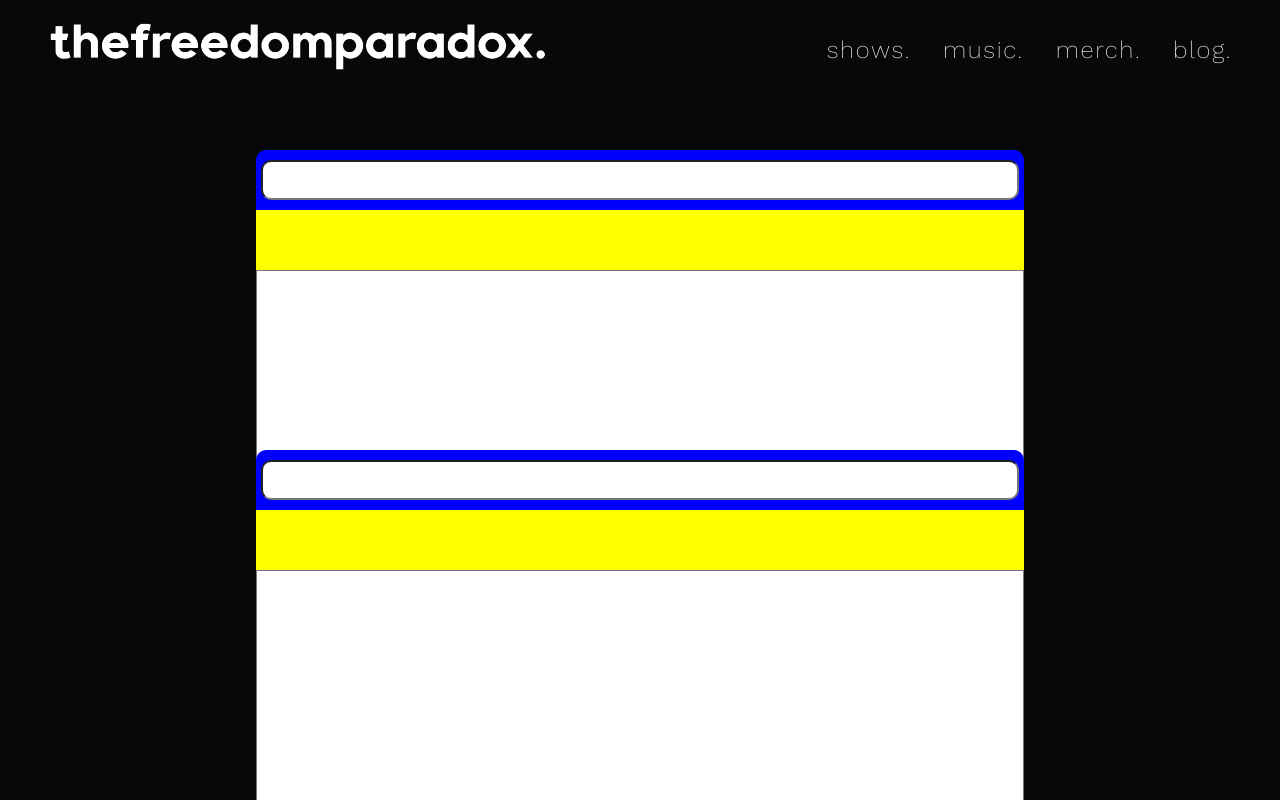
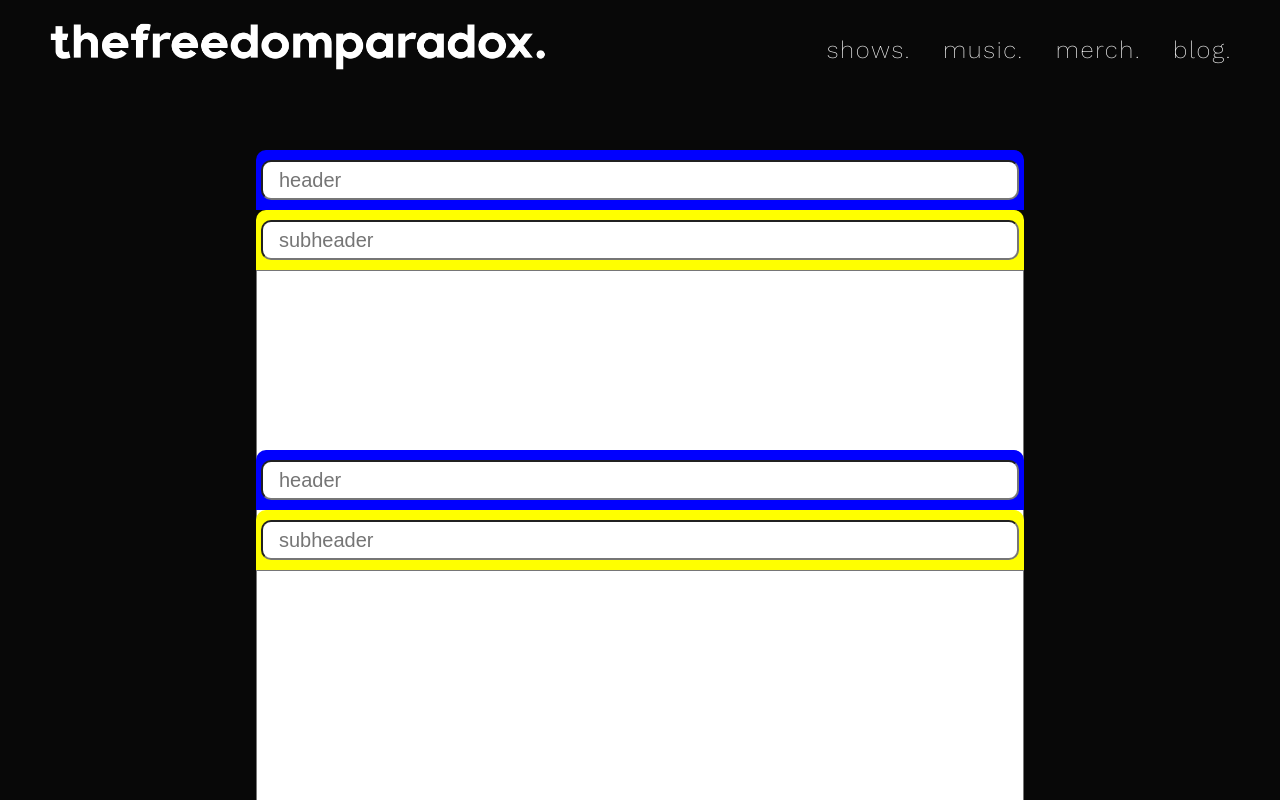
Before and after one commit to elliottdombrowski/tfp, a React (Create React App) app in the folder client/: page /blogcms in a window 1280 px wide. Shown: the top 800 px of the page. Built offline with nearby package versions, Linux system fonts and the light colour scheme.

Commit message:
setting up blog cms

```diff
--- a/client/src/pages/BlogCMS/BlogCMS.js
+++ b/client/src/pages/BlogCMS/BlogCMS.js
@@ -9,10 +9,19 @@ const BlogCMS = () => {
       <div className='blog-cms-header'>
         <input
           type='text'
-          className='blog-cms-header'
+          placeholder='header'
+          className='blog-cms-header-input'
+          />
+      </div>
+
+      <div className='blog-cms-subheader'>
+        <input
+          type='text'
+          placeholder='subheader'
+          className='blog-cms-subheader-input'
         />
       </div>
-      <div className='blog-cms-subheader'></div>
+
       <div className='blog-cms-body'>
         <textarea />
       </div>
--- a/client/src/pages/BlogCMS/styles.scss
+++ b/client/src/pages/BlogCMS/styles.scss
@@ -12,7 +12,7 @@
   div {
     background: white;
 
-    &.blog-cms-header {
+    &.blog-cms-header, &.blog-cms-subheader {
       display: flex;
       justify-content: center;
       align-items: center;
@@ -33,7 +33,6 @@
     &.blog-cms-subheader {
       grid-area: cms-subheader;
       background: yellow;
-      height: 60px;
     }
 
     &.blog-cms-body {
```
